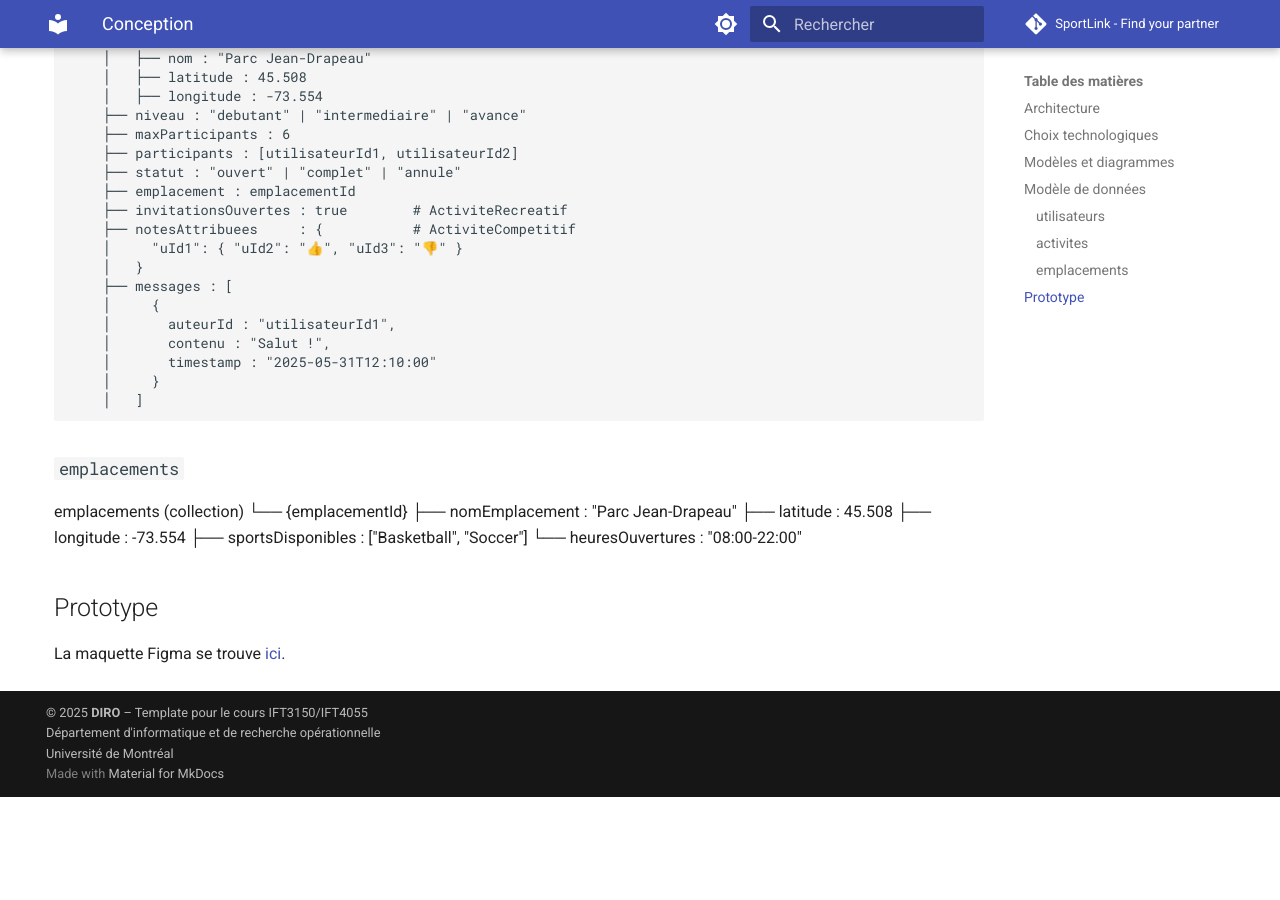
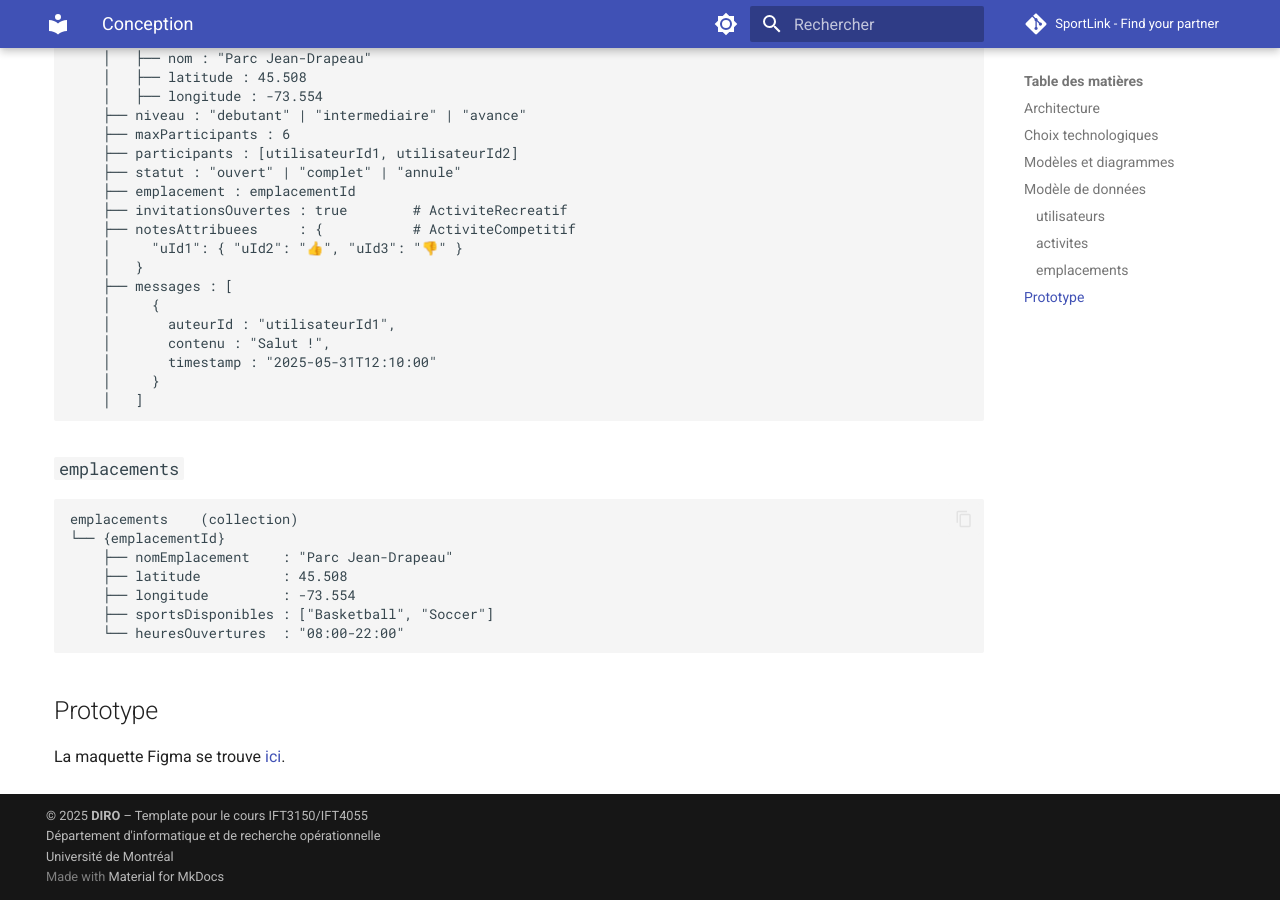
Before and after one commit to mrquaternion/SportLink, an MkDocs documentation site: the page built from docs/conception.md, in a window 1280 px wide and 900 px high, scrolled down 2675 px. Built offline with MkDocs 1.6.1 and Material for MkDocs 9.7.7, drawn with Linux system fonts in a browser that asks for light colours; comment, search, counter and statistics services are not loaded; before the commit the page ends 3472 px from its top, so only the background shows below that.

Commit message:
Ajustement conception.md

````diff
--- a/docs/conception.md
+++ b/docs/conception.md
@@ -127,6 +127,7 @@ activites    (collection)
 ```
 
 ### `emplacements`
+```txt
 emplacements    (collection)
 └── {emplacementId}
     ├── nomEmplacement    : "Parc Jean-Drapeau"
@@ -134,6 +135,7 @@ emplacements    (collection)
     ├── longitude         : -73.554
     ├── sportsDisponibles : ["Basketball", "Soccer"]
     └── heuresOuvertures  : "08:00-22:00"
+```
 
 
 ## Prototype
````
